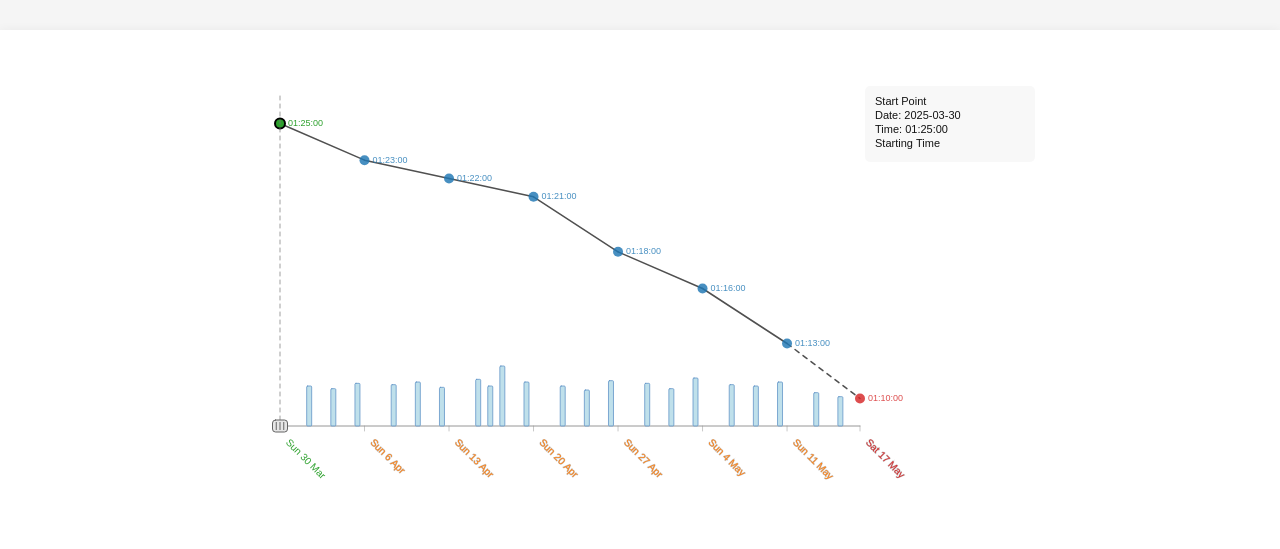
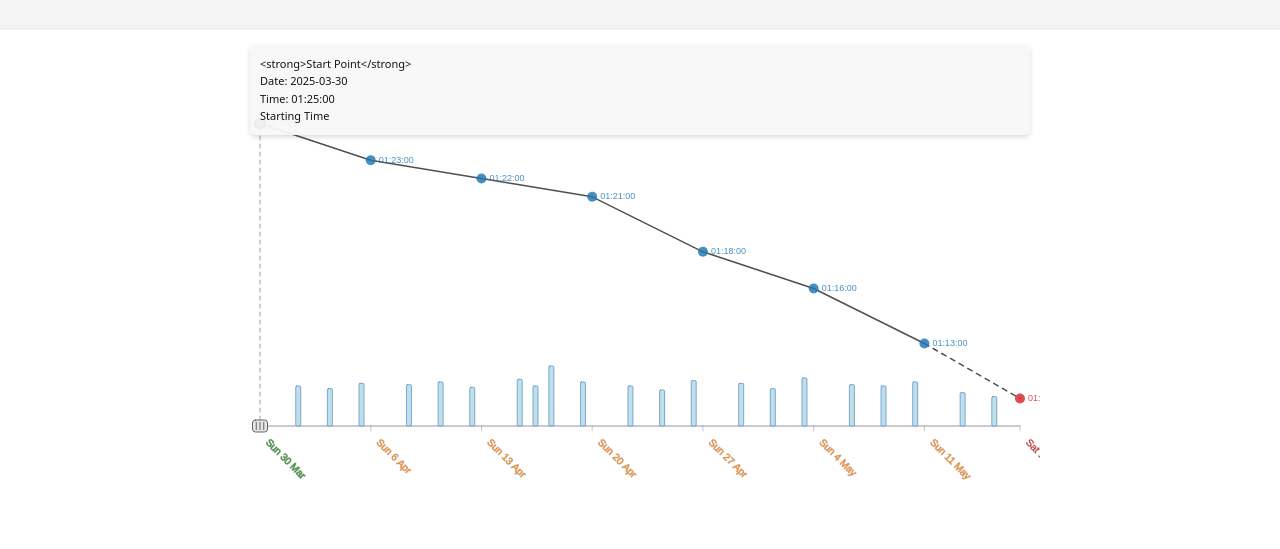
Before and after one commit to botpilots/rungraph, a website built with Vite: page index.html in a window 1280 px wide. Shown: the part 104-653 px from the top of the page. Built offline with nearby package versions, Linux system fonts and the light colour scheme.

Commit message:
Add separate data container with scroll feature.

```diff
--- a/src/GoalGraphRenderer.ts
+++ b/src/GoalGraphRenderer.ts
@@ -42,7 +42,7 @@ export class GoalGraphRenderer {
 	// Canvas and layout properties
 	private canvasWidth = 800;
 	private canvasHeight = 500;
-	private padding = { top: 50, right: 180, bottom: 120, left: 40 };
+	private padding = { top: 50, right: 20, bottom: 120, left: 20 };
 	private graphWidth = this.canvasWidth - this.padding.left - this.padding.right;
 	private graphHeight = this.canvasHeight - this.padding.top - this.padding.bottom;
 
@@ -63,6 +63,8 @@ export class GoalGraphRenderer {
 	private readonly knobHeight = this.pointSize * 1.2;
 	private sliderTrackY = this.canvasHeight - this.padding.bottom;
 
+	// Reference to the HTML element for the info box
+	private infoBoxElement: HTMLElement | null = null;
 
 	constructor(
 		p: p5,
@@ -78,7 +80,9 @@ export class GoalGraphRenderer {
 		this.trialDay = trialDay.toLowerCase();
 
 		// Initialize dimensions based on p5 instance if available
-		this.canvasWidth = Math.min(this.p.windowWidth * 0.9, 800);
+		this.canvasWidth = Math.min(this.p.windowWidth - 20, 800);
+		this.graphWidth = this.canvasWidth - this.padding.left - this.padding.right;
+		this.graphHeight = this.canvasHeight - this.padding.top - this.padding.bottom;
 		this.sliderTrackY = this.canvasHeight - this.padding.bottom;
 
 		this.processData();
@@ -412,19 +416,27 @@ export class GoalGraphRenderer {
 	}
 
 	private drawInfoBox(): void {
+		// Get the info box element from the DOM if we haven't already
+		if (!this.infoBoxElement) {
+			this.infoBoxElement = document.getElementById('info-box');
+		}
+		// If the element doesn't exist in the DOM, we can't proceed
+		if (!this.infoBoxElement) {
+			console.error('Info box element #info-box not found!');
+			return;
+		}
+
 		const p = this.p;
 		let infoText: string[] = [];
-		const infoBoxX = this.canvasWidth - this.padding.right + 15;
-		const infoBoxY = this.padding.top;
-		const infoBoxWidth = this.padding.right - 30; // Use available space in right padding
-		const lineHeight = 14; // Adjusted line height
-		const textPadding = 10; // Padding inside the box
+		// Keep lineHeight and textPadding for generating content logic if needed, but remove drawing coords
+		// const lineHeight = 14;
+		// const textPadding = 10;
+		// REMOVED: infoBoxX, infoBoxY, infoBoxWidth calculations
 
-		p.textFont('Arial'); // Ensure consistent font
-
+		// Keep the logic to populate infoText based on hoveredPoint/hoveredColumn
 		if (this.hoveredPoint) {
 			// Display Point Info (Trial/Start/Goal)
-			infoText.push(`${this.hoveredPoint.type.charAt(0).toUpperCase() + this.hoveredPoint.type.slice(1)} Point`);
+			infoText.push(`<strong>${this.hoveredPoint.type.charAt(0).toUpperCase() + this.hoveredPoint.type.slice(1)} Point</strong>`);
 			infoText.push(`Date: ${this.hoveredPoint.date.toLocaleDateString('en-CA')}`); // YYYY-MM-DD
 			infoText.push(`Time: ${this.hoveredPoint.displayTime}`); // Display full time string including " HM" if present
 
@@ -443,8 +455,8 @@ export class GoalGraphRenderer {
 
 			// Add Week Summary for Trial points
 			if (this.hoveredPoint.type === 'trial' && this.hoveredPoint.activity) {
-				infoText.push(''); // Separator
-				infoText.push('Week Summary:');
+				infoText.push(''); // Separator line (will become <hr> or empty <p>)
+				infoText.push('<strong>Week Summary:</strong>');
 				const weekStart = getStartOfWeek(this.hoveredPoint.date);
 				const weekEnd = new Date(weekStart);
 				weekEnd.setDate(weekStart.getDate() + 7); // Week ends *before* the next Monday
@@ -463,15 +475,15 @@ export class GoalGraphRenderer {
 					}
 				});
 
-				infoText.push(`  Activities: ${weekActivityCount}`);
-				infoText.push(`  Distance: ${(weeklyDistance / 1000).toFixed(1)} km`);
-				infoText.push(`  Duration: ${formatSecondsToTime(weeklyTime)}`);
+				infoText.push(`Activities: ${weekActivityCount}`);
+				infoText.push(`Distance: ${(weeklyDistance / 1000).toFixed(1)} km`);
+				infoText.push(`Duration: ${formatSecondsToTime(weeklyTime)}`);
 			}
 
 		} else if (this.hoveredColumn) {
 			// Display Workout Column Info
 			const activity = this.hoveredColumn.activity;
-			infoText.push(`Workout: ${activity.name}`);
+			infoText.push(`<strong>Workout: ${activity.name}</strong>`);
 			infoText.push(`Date: ${new Date(activity.start_date_local).toLocaleDateString('en-CA')}`); // YYYY-MM-DD format
 			infoText.push(`Dist: ${(activity.distance / 1000).toFixed(2)} km`);
 			infoText.push(`Time: ${formatSecondsToTime(activity.moving_time)}`);
@@ -494,28 +506,35 @@ export class GoalGraphRenderer {
 				infoText.push(`Suffer Score: ${activity.suffer_score}`);
 			}
 
-		} else {
-			// Default text when nothing is hovered by the slider
-			infoText.push("Move slider over");
-			infoText.push("points or bars");
-			infoText.push("to see details.");
 		}
 
-		// --- Draw the info box background ---
-		const infoBoxHeight = Math.max(50, infoText.length * lineHeight + textPadding * 2); // Ensure minimum height
-		p.fill(248, 248, 248, 235); // Light grey, slightly more opaque background
-		p.noStroke();
-		// Use textPadding for internal spacing
-		p.rect(infoBoxX - textPadding, infoBoxY - textPadding, infoBoxWidth + textPadding * 2, infoBoxHeight, 5); // Rounded corners
+		// --- Update the HTML info box element ---
+		if (infoText.length > 0) {
+			// Simple HTML escaping and formatting
+			const infoHTML = infoText.map(line =>
+				line === ''
+					? '<hr style="border: none; border-top: 1px solid #ddd; margin: 4px 0;">'
+					: `<p style="margin: 0; padding: 1px 0;">${line.replace(/</g, '&lt;').replace(/>/g, '&gt;')}</p>`
+			).join('');
+			this.infoBoxElement.innerHTML = infoHTML;
+			this.infoBoxElement.style.display = 'block'; // Show the box
+		} else {
+			// If no point/column is hovered, hide the box
+			this.infoBoxElement.innerHTML = ''; // Clear content
+			this.infoBoxElement.style.display = 'none'; // Hide the box
+		}
 
-		// --- Draw the text lines ---
-		p.fill(20); // Dark text color for contrast
-		p.textSize(11); // Standard info text size
-		p.textAlign(p.LEFT, p.TOP);
-		for (let i = 0; i < infoText.length; i++) {
-			// Position text inside the padded box
-			p.text(infoText[i], infoBoxX, infoBoxY + i * lineHeight);
-		}
+		// REMOVE p5 drawing code for the info box background and text
+		// const infoBoxHeight = Math.max(30 + textPadding * 2, infoText.length * lineHeight + textPadding * 2); // Adjusted min height
+		// p.fill(248, 248, 248, 235);
+		// p.noStroke();
+		// p.rect(this.padding.left, infoBoxY - textPadding, infoBoxWidth + textPadding * 2, infoBoxHeight, 5);
+		// p.fill(20);
+		// p.textSize(11);
+		// p.textAlign(p.LEFT, p.TOP);
+		// for (let i = 0; i < infoText.length; i++) {
+		// 	p.text(infoText[i], infoBoxX, infoBoxY + i * lineHeight);
+		// }
 	}
 
 
@@ -573,7 +592,8 @@ export class GoalGraphRenderer {
 	// --- Handle Window Resizing ---
 	public windowResized(): void {
 		const p = this.p;
-		this.canvasWidth = Math.min(p.windowWidth * 0.9, 800);
+		// Use windowWidth - small margin, capped at 800
+		this.canvasWidth = Math.min(p.windowWidth - 20, 800);
 		// Keep height fixed or make it responsive too? Let's keep it fixed for now.
 		// this.canvasHeight = 500;
 		p.resizeCanvas(this.canvasWidth, this.canvasHeight);
--- a/src/main.ts
+++ b/src/main.ts
@@ -3,9 +3,10 @@ import p5 from 'p5'
 import { GoalGraphRenderer } from './GoalGraphRenderer'
 import { generateSampleData } from './utils'
 
-// Clear out any existing content and add a container for the graph
+// Clear out any existing content and add a container for the graph and info box
 document.querySelector<HTMLDivElement>('#app')!.innerHTML = `
   <div id="graph-container"></div>
+  <div id="info-box"></div>
 `
 
 // Generate the sample data based on the image
--- a/src/style.css
+++ b/src/style.css
@@ -31,6 +31,7 @@ body {
   background-color: white;
   box-shadow: 0 0 10px rgba(0, 0, 0, 0.05);
   overflow-x: auto;
+  position: relative;
 }
 
 #graph-container {
@@ -39,8 +40,28 @@ body {
   display: flex;
   justify-content: center;
   align-items: center;
-  min-width: 800px;
   overflow-x: auto;
+}
+
+#info-box {
+  position: absolute;
+  top: 15px;
+  left: 50%;
+  transform: translateX(-50%);
+  width: calc(100% - 40px);
+  max-width: 760px;
+  max-height: 120px;
+  overflow-y: auto;
+  background-color: rgba(248, 248, 248, 0.95);
+  padding: 10px;
+  border-radius: 5px;
+  box-shadow: 0 2px 5px rgba(0, 0, 0, 0.15);
+  font-size: 11px;
+  line-height: 1.4;
+  color: #141414;
+  display: none;
+  z-index: 10;
+  text-align: left;
 }
 
 canvas {
```
